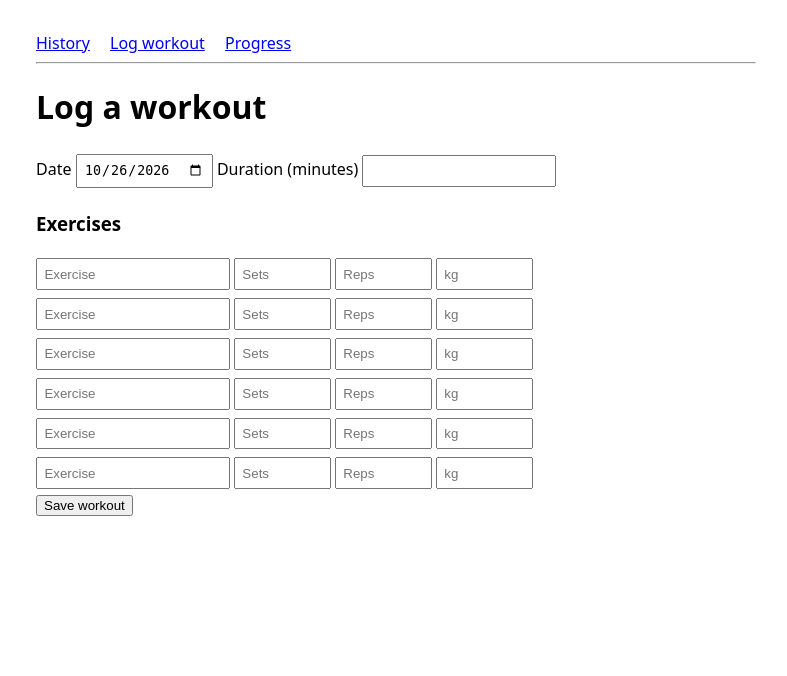
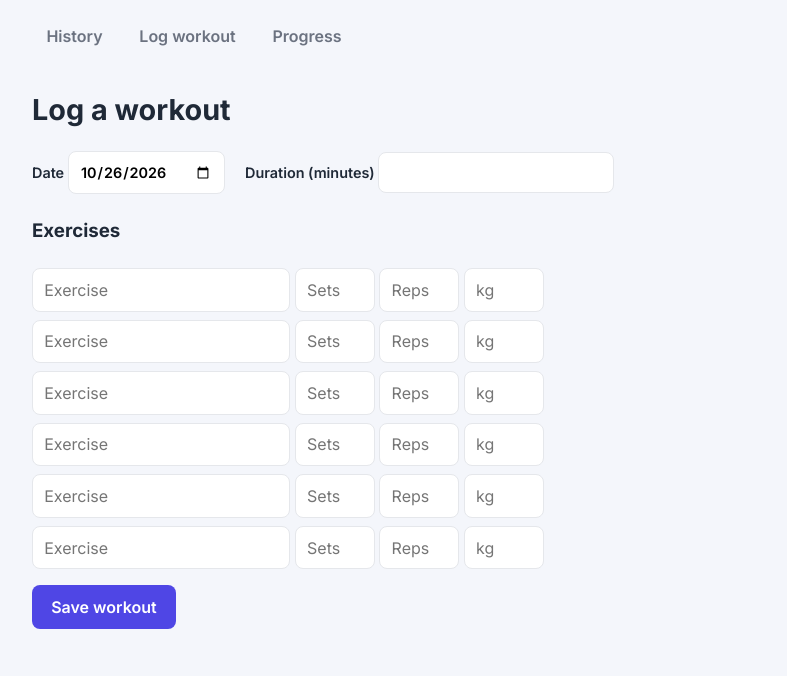
Before and after one commit to Amzi20/gym-tracker, a Flask app: page /log in a window 1280 px wide. Shown: the top 676 px of the page, without its empty margins (244-1031 px from the left). Run offline with Flask 3, Linux system fonts and the light colour scheme.

Commit message:
Improve styling

```diff
--- a/templates/base.html
+++ b/templates/base.html
@@ -4,12 +4,90 @@
   <meta charset="utf-8">
   <meta name="viewport" content="width=device-width, initial-scale=1">
   <title>Gym Tracker</title>
+  <link rel="preconnect" href="https://fonts.googleapis.com">
+  <link href="https://fonts.googleapis.com/css2?family=Inter:wght@400;600;700&display=swap" rel="stylesheet">
   <style>
-    body { font-family: system-ui, sans-serif; max-width: 720px; margin: 2rem auto; padding: 0 1rem; }
-    nav a { margin-right: 1rem; }
-    input { margin: 0.25rem 0; padding: 0.4rem; }
-    table { border-collapse: collapse; width: 100%; }
-    th, td { border-bottom: 1px solid #ccc; padding: 0.4rem; text-align: left; }
+    :root {
+      --bg: #f4f6fb;
+      --card: #ffffff;
+      --text: #1f2937;
+      --muted: #6b7280;
+      --accent: #4f46e5;
+      --accent-dark: #4338ca;
+      --danger: #dc2626;
+      --border: #e5e7eb;
+    }
+    * { box-sizing: border-box; }
+    body {
+      font-family: "Inter", system-ui, sans-serif;
+      background: var(--bg);
+      color: var(--text);
+      max-width: 760px;
+      margin: 0 auto;
+      padding: 0 1rem 3rem;
+      line-height: 1.5;
+    }
+    hr { display: none; }
+    nav { display: flex; gap: 0.5rem; padding: 1rem 0; }
+    nav a {
+      text-decoration: none;
+      color: var(--muted);
+      font-weight: 600;
+      padding: 0.5rem 0.9rem;
+      border-radius: 999px;
+    }
+    nav a:hover { background: var(--card); color: var(--accent); }
+    h1 { font-size: 1.8rem; margin: 1rem 0; }
+    h2 { margin-top: 2rem; }
+    label { display: inline-block; margin-right: 1rem; font-weight: 600; font-size: 0.9rem; }
+    input, select {
+      font: inherit;
+      padding: 0.55rem 0.7rem;
+      margin: 0.25rem 0;
+      border: 1px solid var(--border);
+      border-radius: 8px;
+      background: var(--card);
+    }
+    input:focus, select:focus { outline: 2px solid var(--accent); border-color: transparent; }
+    button {
+      font: inherit;
+      font-weight: 600;
+      background: var(--accent);
+      color: #fff;
+      border: none;
+      border-radius: 8px;
+      padding: 0.6rem 1.2rem;
+      margin-top: 0.75rem;
+      cursor: pointer;
+      transition: background 0.15s, transform 0.05s;
+    }
+    button:hover { background: var(--accent-dark); }
+    button:active { transform: scale(0.97); }
+    button.danger {
+      background: transparent;
+      color: var(--danger);
+      border: 1px solid var(--danger);
+      padding: 0.35rem 0.8rem;
+      font-size: 0.85rem;
+    }
+    button.danger:hover { background: var(--danger); color: #fff; }
+    table {
+      width: 100%;
+      background: var(--card);
+      border-collapse: separate;
+      border-spacing: 0;
+      border-radius: 12px;
+      box-shadow: 0 1px 3px rgba(0, 0, 0, 0.08);
+    }
+    th { color: var(--muted); font-size: 0.8rem; text-transform: uppercase; }
+    th, td { padding: 0.7rem 0.9rem; text-align: left; border-bottom: 1px solid var(--border); }
+    tr:last-child td { border-bottom: none; }
+    canvas {
+      background: var(--card);
+      border-radius: 12px;
+      padding: 1rem;
+      box-shadow: 0 1px 3px rgba(0, 0, 0, 0.08);
+    }
   </style>
 </head>
 <body>
--- a/templates/history.html
+++ b/templates/history.html
@@ -15,7 +15,7 @@
       <tr><td>{{ e.name }}</td><td>{{ e.sets }}</td><td>{{ e.reps }}</td><td>{{ e.weight }}</td></tr>
       {% endfor %}
     </table>
-    <form method="post" action="/delete/{{ w.id }}"><button>Delete workout</button></form>
+    <form method="post" action="/delete/{{ w.id }}"><button class="danger">Delete workout</button></form>
   {% endfor %}
 {% endfor %}
 {% endblock %}
```
